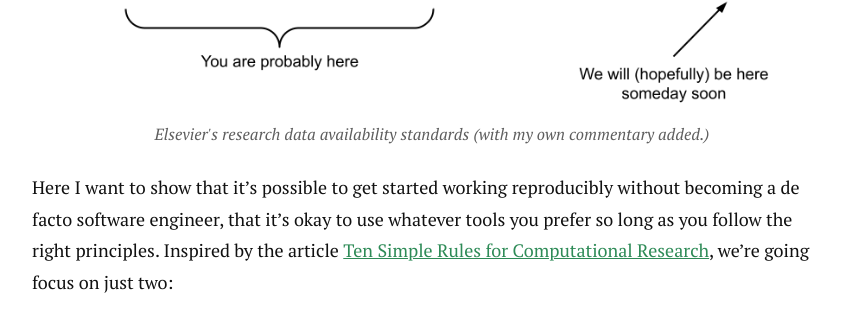
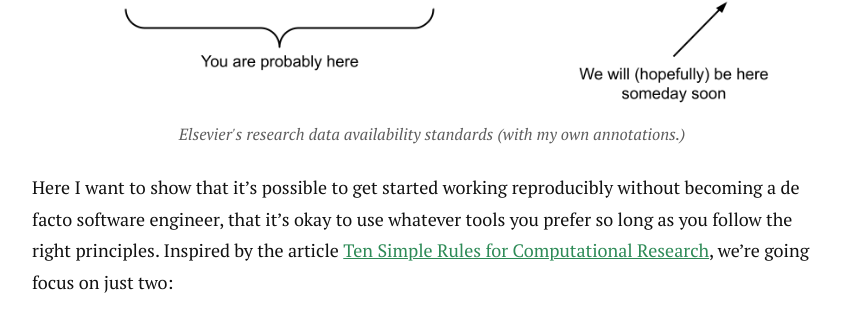
Before and after one commit to petebachant/petebachant.github.io, a Jekyll site: the page built from _posts/2024-11-14-office-repro.markdown, in a window 1280 px wide and 900 px high, scrolled down 1711 px. Shown: the part 137-454 px from the top of the window, without its empty margins (208-1070 px from the left). Built offline with Jekyll 4.4.1, drawn with Linux system fonts in a browser that asks for light colours; nearby versions of some CDN libraries; comment, search, counter and statistics services are not loaded.

Commit message:
Tweak wording

```diff
--- a/_posts/2024-11-14-office-repro.markdown
+++ b/_posts/2024-11-14-office-repro.markdown
@@ -41,7 +41,7 @@
 
 {% include figure.html
 src="/images/repro-office/elsevier-research-data-guidelines.png"
-caption="Elsevier's research data availability standards (with my own commentary added.)"
+caption="Elsevier's research data availability standards (with my own annotations.)"
 %}
 
 Here I want to show that it's possible
```
